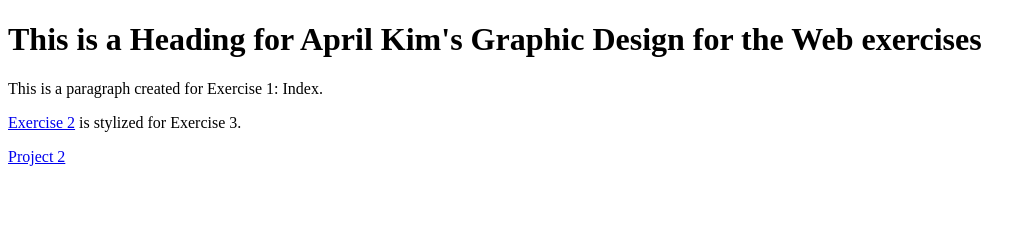
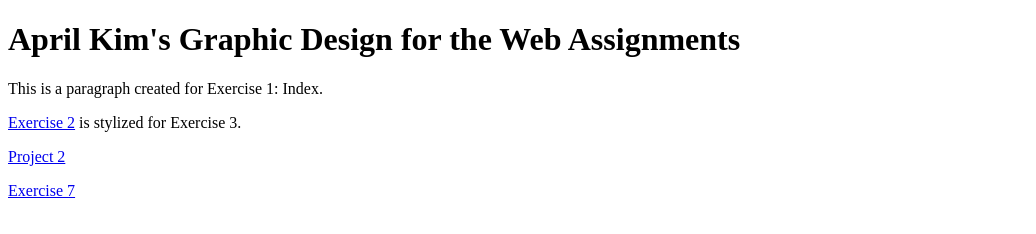
Before and after one commit to aprildekim/aprildekim.github.io, a plain HTML site: page index.html in a window 1280 px wide. Shown: the whole page, without its empty margins (0-1036 px from the left). Drawn offline with Linux system fonts and the light colour scheme.

Commit message:
Exercise 7 in process

```diff
--- a/index.html
+++ b/index.html
@@ -5,9 +5,11 @@
 </head>
 <body>
 
-<h1>This is a Heading for April Kim's Graphic Design for the Web exercises</h1>
+<h1>April Kim's Graphic Design for the Web Assignments</h1>
 <p>This is a paragraph created for Exercise 1: Index.</p>
 <p><a href="exercise2.html">Exercise 2</a> is stylized for Exercise 3.</p>
 <p><a href="project2/project2.html">Project 2</a></p>
+<p><a href="exercise7.html">Exercise 7</a></p>
+
 </body>
 </html>
```
Also changed, not shown: 1 other file.
